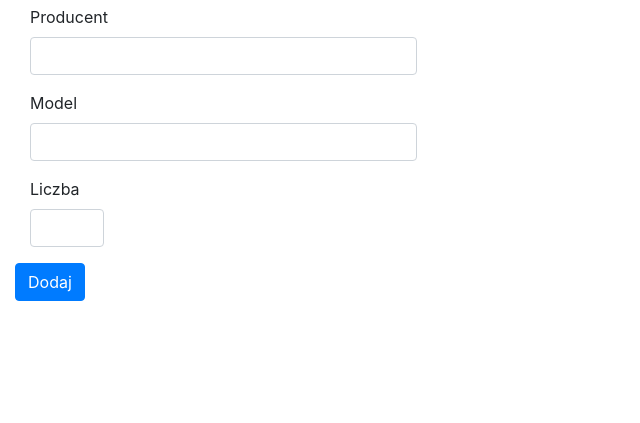
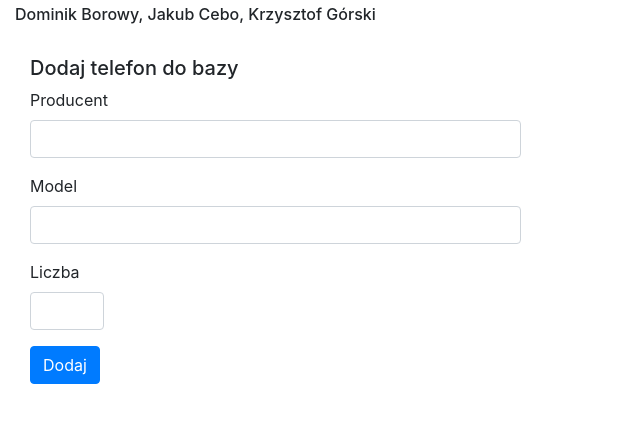
Before and after one commit to dborowy/zadanie_5_JS_2022, a website with bundled scripts: page public/index.html in a window 1280 px wide. Shown: the part 51-474 px from the top of the page, without its empty margins (0-640 px from the left). Built offline with nearby package versions, Linux system fonts and the light colour scheme.

Commit message:
bootstrap

```diff
--- a/public/index.html
+++ b/public/index.html
@@ -19,12 +19,16 @@
 <body>
   <div class="container-fluid">
     <h1>Zadanie 5</h1>
+    <h6>Dominik Borowy, Jakub Cebo, Krzysztof Górski</h6>
+
+    <br>
+    <h5 class="col-sm-3">Dodaj telefon do bazy</h5>
     <form id="form">
-      <div class="form-group col-sm-4">
+      <div class="form-group col-sm-5">
         <label for="Make">Producent</label>
         <input type="text" class="form-control" id="Make">
       </div>
-      <div class="form-group col-sm-4">
+      <div class="form-group col-sm-5">
         <label for="Model">Model</label>
         <input type="text" class="form-control" id="Model">
       </div>
@@ -32,7 +36,10 @@
         <label for="Quantity">Liczba</label>
         <input type="number" class="form-control" id="Quantity">
       </div>
-      <button type="submit" class="btn btn-primary">Dodaj</button>
+      <div class="col-sm-1">
+        <button type="submit" class="btn btn-primary">Dodaj</button>
+      </div>
+
     </form>
   </div>
 </body>
```
